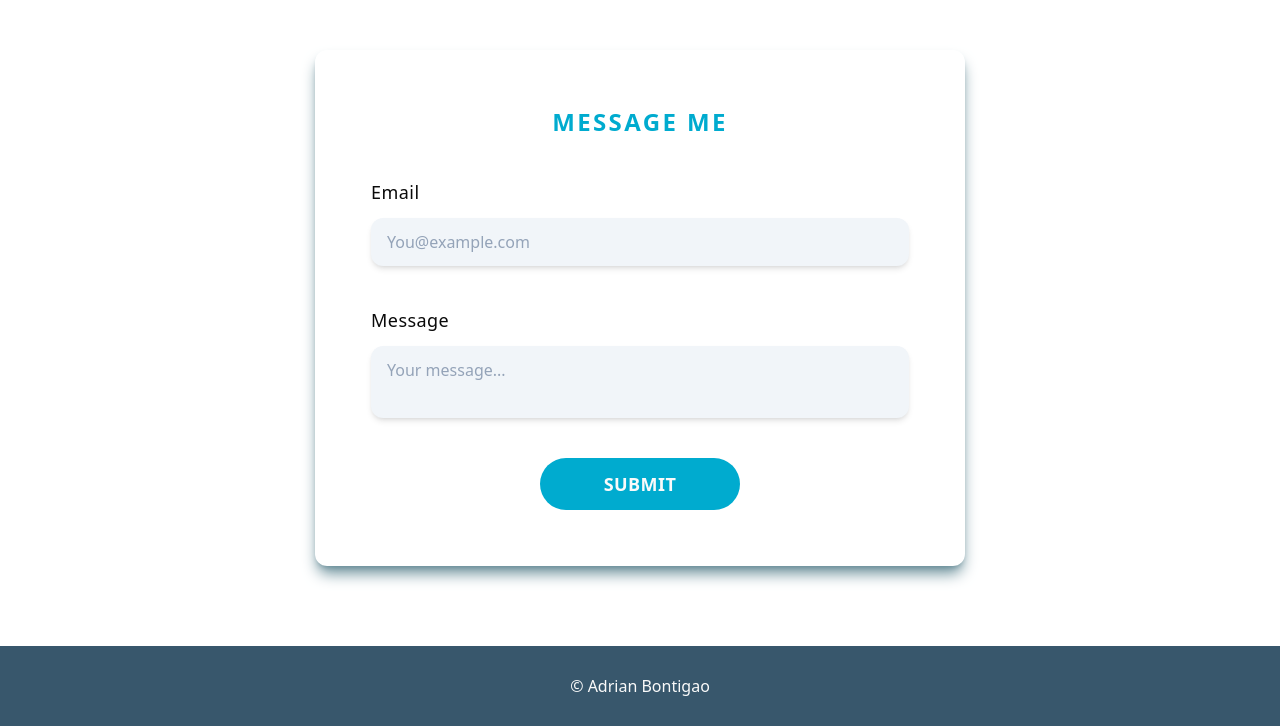
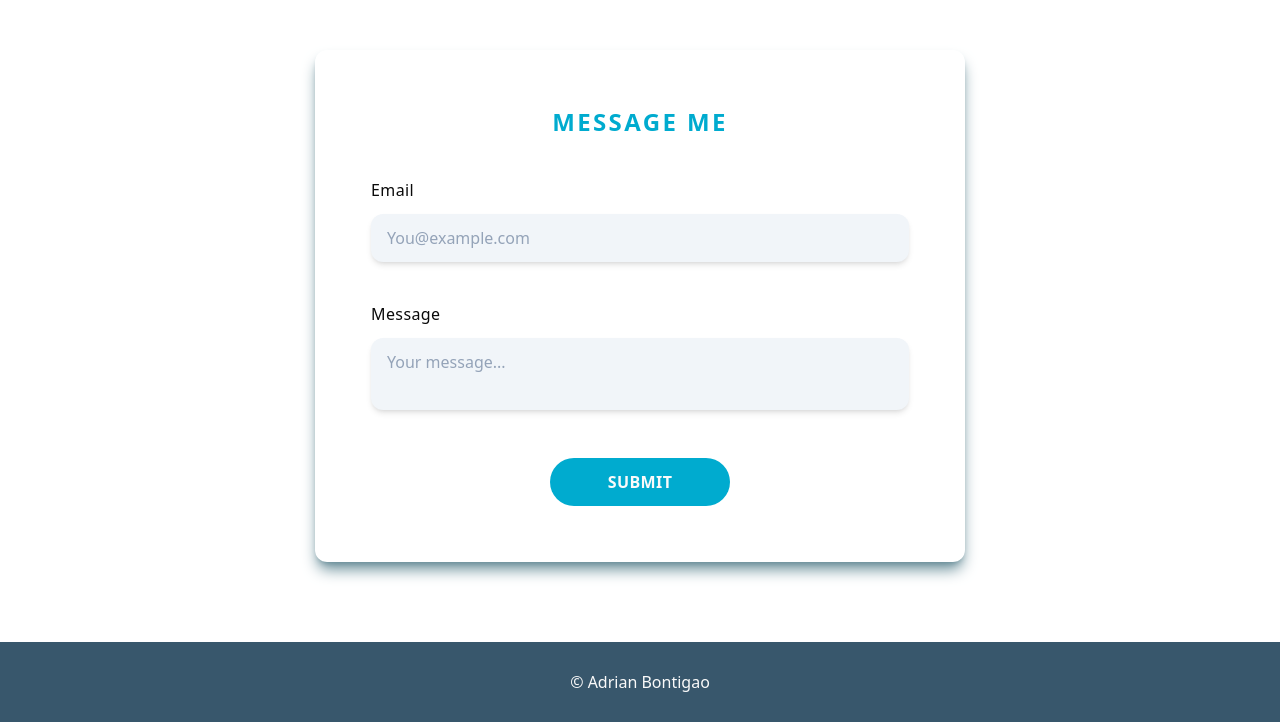
Before and after one commit to adrian12200/Portfolio, a plain HTML site: page index.html in a window 1280 px wide. Shown: the part 2185-2911 px from the top of the page. Drawn offline with nearby package versions, Linux system fonts and the light colour scheme.

Commit message:
changes to contact

```diff
--- a/index.html
+++ b/index.html
@@ -105,20 +105,20 @@
                 </div>
             </section>
             <section id="contact"> <!-- contact section -->
-                <div class="w-full px-4 py-20 md:flex md:justify-center">
+                <div class="w-full px-8 py-20 md:flex md:justify-center">
                     <form action="https://formspree.io/f/mqkrbzkq" method="POST">
-                        <div class="flex flex-col p-5 rounded-xl shadow-lg shadow-[#658b96] text-neutral md:w-[650px] md:p-14">
+                        <div class="flex flex-col p-6 rounded-xl shadow-lg shadow-[#658b96] text-neutral md:w-[650px] md:p-14">
                             <h2 class="mb-10 text-center text-primary-100 font-semibold text-2xl uppercase tracking-widest">Message Me</h2>
-                            <div class="mb-10 flex flex-col space-y-3 md:justify-start">
-                                <label class="text-lg font-medium tracking-wide">Email</label>
+                            <div class="mb-10 flex flex-col text-sm space-y-3 md:justify-start md:text-base">
+                                <label class="font-medium tracking-wide">Email</label>
                                 <input type="email" name="email" placeholder="You@example.com" required class="px-4 py-3 rounded-xl bg-slate-100 placeholder-slate-400 shadow-md focus:outline-none focus:ring focus:ring-primary-100">
                             </div>
-                            <div class="mb-10 flex flex-col space-y-3 md:justify-start">
-                                <label class="text-lg font-medium tracking-wide">Message</label>
+                            <div class="mb-12 flex flex-col text-sm space-y-3 md:justify-start md:text-base">
+                                <label class=" font-medium tracking-wide">Message</label>
                                 <textarea name="message" placeholder="Your message..." required class="resize-none px-4 py-3 rounded-xl bg-slate-100 placeholder-slate-400 shadow-md focus:outline-none focus:ring focus:ring-primary-100"></textarea>
                             </div>
                             <div class="flex justify-center">
-                                <button type="submit" class="w-[200px] bg-primary-100 p-3 rounded-full uppercase text-white font-semibold tracking-wide text-lg">submit</button>
+                                <button type="submit" class="w-[180px] bg-primary-100 p-3 rounded-full uppercase text-white font-semibold tracking-wide text-md">submit</button>
                             </div>
                         </div>
                     </form>
```
